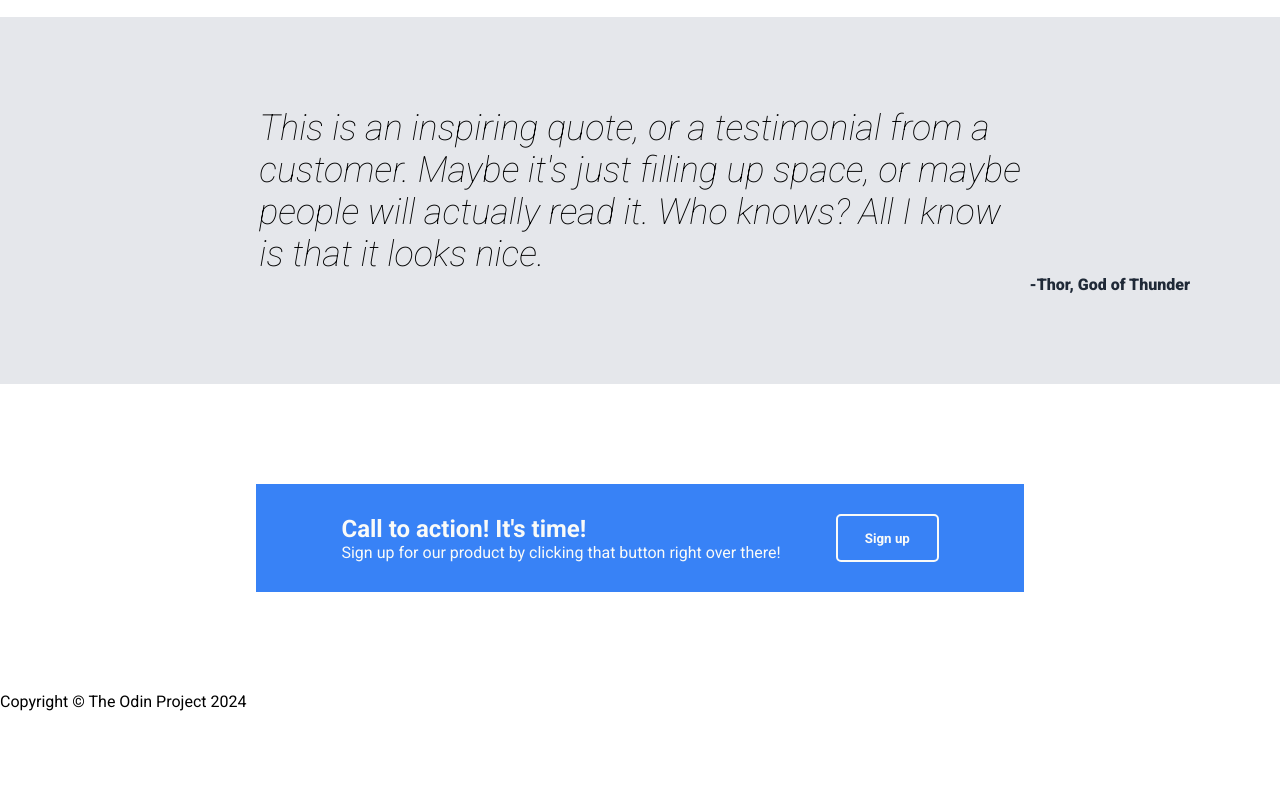
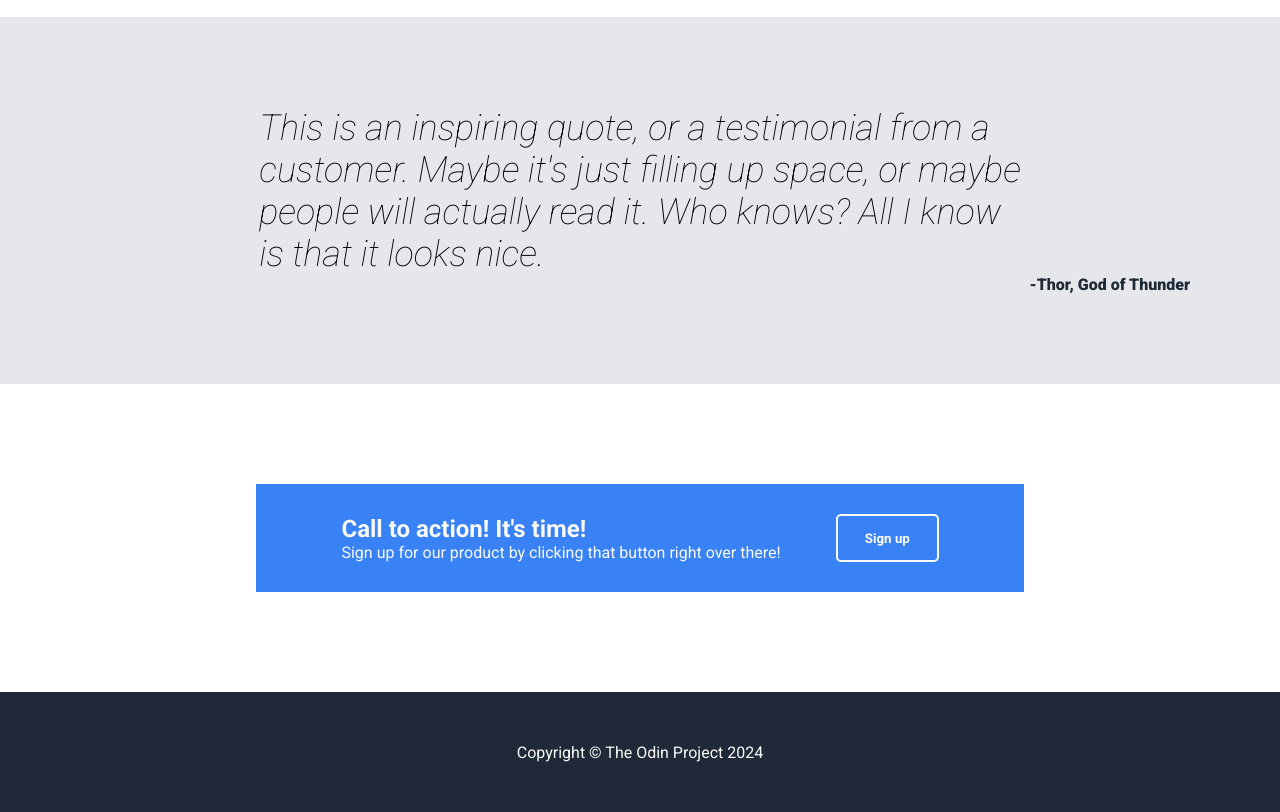
Before and after one commit to Samar-exe/landing-page, a plain HTML site: page index.html in a window 1280 px wide. Shown: the part 1126-1938 px from the top of the page. Before the commit the page ends 1837 px from the top, so only its background shows below. Drawn offline with Linux system fonts and the light colour scheme.

Commit message:
Style footer

```diff
--- a/style.css
+++ b/style.css
@@ -179,3 +179,12 @@
 	width: 8vw;
 	height: 6vh;
 }
+
+.footer {
+	background-color: #1f2937;
+	color: #f9faf8;
+	display: flex;
+	justify-content: center;
+	align-items: center;
+	height: 15vh;
+}
```
